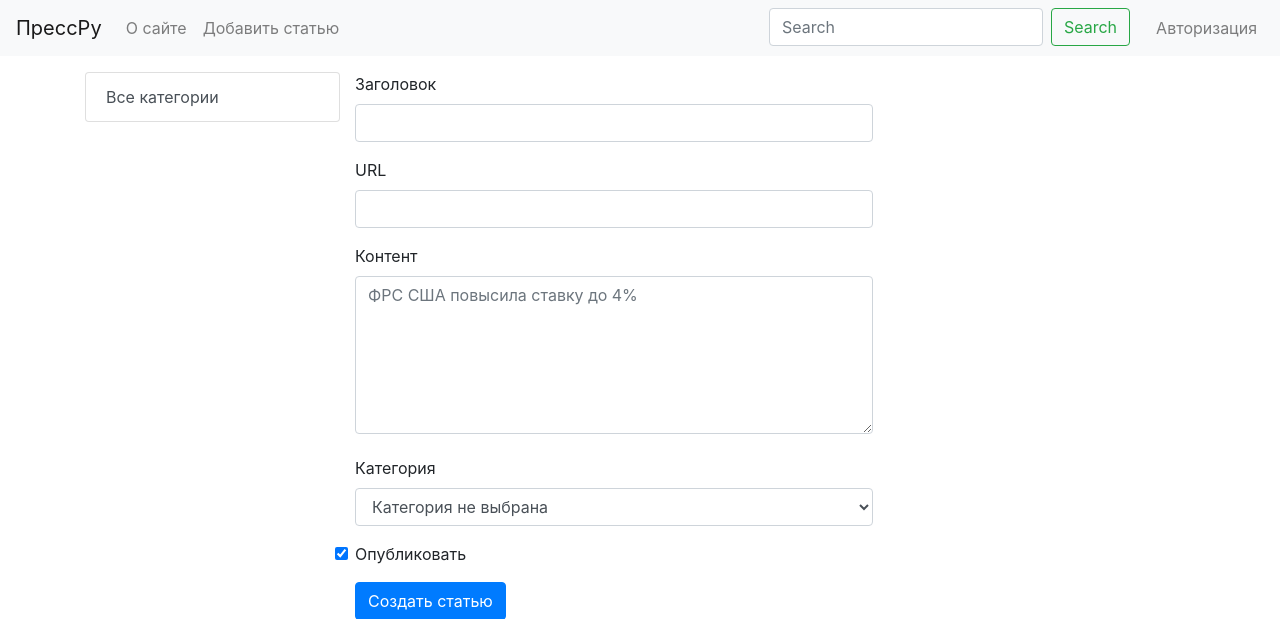
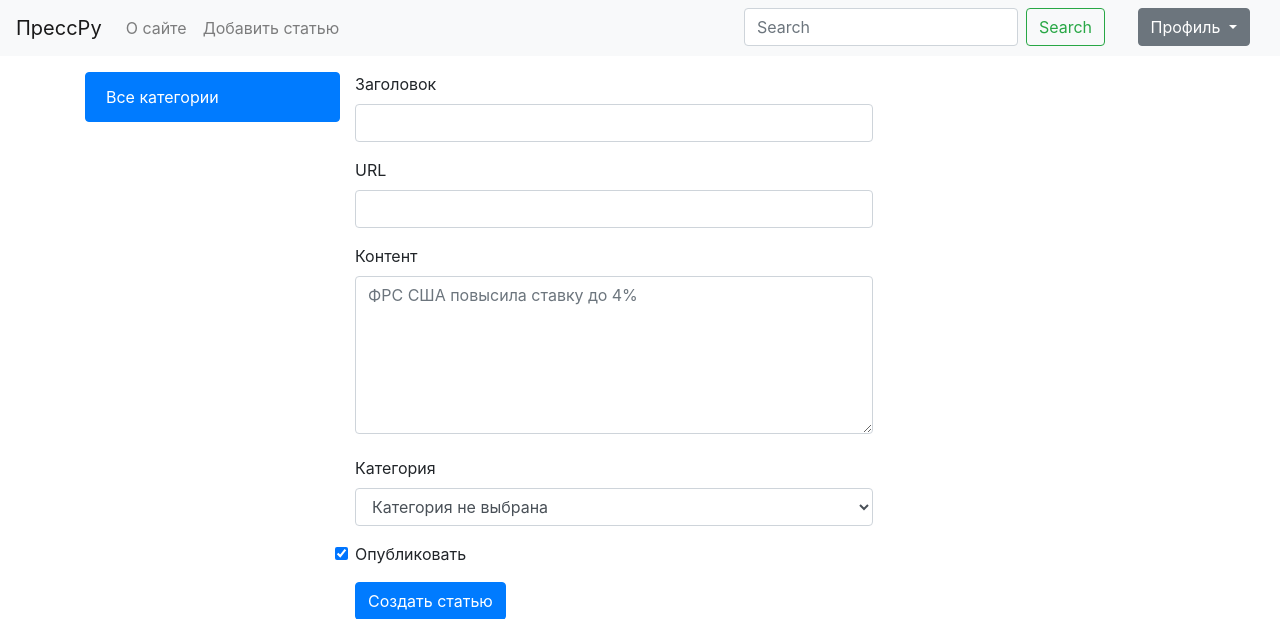
Before and after one commit to Proborder/NewsBlog, a Django app: page /create in a window 1280 px wide. Shown: the top 619 px of the page. Run offline with Django 4.2, Linux system fonts and the light colour scheme; data that the repository does not hold is empty.

Commit message:
add Auth and Register

```diff
--- a/mysite/news_app/forms.py
+++ b/mysite/news_app/forms.py
@@ -1,5 +1,7 @@
 from django import forms
 from .models import News, Category
+from django.contrib.auth.forms import UserCreationForm, AuthenticationForm
+from django.contrib.auth.models import User
 
 
 class NewsForm(forms.ModelForm):
@@ -18,3 +20,19 @@ class NewsForm(forms.ModelForm):
             'category': forms.Select(attrs={'class': 'form-control'}),
             'is_published': forms.CheckboxInput(attrs={'class': 'form-check-input'})
         }
+
+
+class RegisterUserForm(UserCreationForm):
+    username = forms.CharField(label='Логин', widget=forms.TextInput(attrs={'class': 'form-control'}))
+    email = forms.CharField(label='Email', widget=forms.EmailInput(attrs={'class': 'form-control'}))
+    password1 = forms.CharField(label='Пароль', widget=forms.PasswordInput(attrs={'class': 'form-control', 'placeholder': 'Password'}))
+    password2 = forms.CharField(label='Повтор паооля', widget=forms.PasswordInput(attrs={'class': 'form-control', 'placeholder': 'Password'}))
+
+    class Meta:
+        model = User
+        fields = ['username', 'email', 'password1', 'password2']
+
+
+class LoginUserForm(AuthenticationForm):
+    username = forms.CharField(label='Логин', widget=forms.TextInput(attrs={'class': 'form-control', 'placeholder': 'Login'}))
+    password = forms.CharField(label='Пароль', widget=forms.PasswordInput(attrs={'class': 'form-control', 'placeholder': 'Password'}))
--- a/mysite/news_app/templates/news_app/create_post.html
+++ b/mysite/news_app/templates/news_app/create_post.html
@@ -7,7 +7,7 @@
 {% block sidebar %}
     <div class="col-3">
         <div class="list-group">
-            <a href="{% url 'index' %}" class="list-group-item list-group-item-action">Все категории</a>
+            <a href="{% url 'index' %}" class="list-group-item list-group-item-action active">Все категории</a>
             {% for category in categories %}
                 <a href="{{ category.get_absolute_url }}" class="list-group-item list-group-item-action">{{ category.name }}</a>
             {% endfor %}
@@ -23,6 +23,7 @@
                 {% if f.label != 'Опубликовать' %}
                     <label for={{ f.id_for_label }}>{{ f.label }}</label>
                     {{ f }}
+                    <div class="form-error">{{ f.errors }}</div>
                 {% else %}
                     {{ f }}
                     <label class="form-check-label" for={{ f.id_for_label }}>{{ f.label }}</label>
--- a/mysite/news_app/templates/news_app/inc/_nav.html
+++ b/mysite/news_app/templates/news_app/inc/_nav.html
@@ -7,14 +7,25 @@
         <div class="navbar-nav">
             <a class="nav-item nav-link" href="#">О сайте</a>
             <a class="nav-item nav-link" href="{% url 'create-post' %}">Добавить статью</a>
-            <div style="position: absolute; right: 0; padding-right: 150px">
+            <div style="position: absolute; right: 0; padding-right: 175px">
                 <form class="form-inline">
                     <input class="form-control mr-sm-2" type="search" placeholder="Search" aria-label="Search">
                     <button class="btn btn-outline-success my-2 my-sm-0" type="submit">Search</button>
                 </form>
             </div>
-            <div style="position: absolute; right: 0; padding-right: 15px">
-                <a class="nav-item nav-link" href="#">Авторизация</a>
+            <div class="dropdown" style="position: absolute; right: 0; padding-right: 30px">
+                <button class="btn btn-secondary dropdown-toggle" type="button" id="dropdownMenuButton" data-toggle="dropdown" aria-haspopup="true" aria-expanded="false">
+                    Профиль
+                </button>
+                <div class="dropdown-menu" aria-labelledby="dropdownMenuButton">
+                    {% if request.user.is_authenticated %}
+                        <a class="dropdown-item" href="#">Личный кабинет</a>
+                        <a class="dropdown-item" href="{% url 'logout' %}">Выйти</a>
+                    {% else %}
+                        <a class="dropdown-item" href="{% url 'register' %}">Регистрация</a>
+                        <a class="dropdown-item" href="{% url 'login' %}">Авторизация</a>
+                    {% endif %}
+                </div>
             </div>
         </div>
     </div>
--- a/mysite/news_app/urls.py
+++ b/mysite/news_app/urls.py
@@ -6,4 +6,7 @@ urlpatterns = [
     path('category/<slug:categories_name>', views.NewsCategory.as_view(), name='categories'),
     path('post/<slug:post_name>', views.ShowPost.as_view(), name='post'),
     path('create', views.NewsCreateView.as_view(), name='create-post'),
+    path('login', views.LoginUser.as_view(), name='login'),
+    path('register', views.RegisterUser.as_view(), name='register'),
+    path('logout', views.logout_user, name='logout'),
 ]
--- a/mysite/news_app/views.py
+++ b/mysite/news_app/views.py
@@ -1,9 +1,11 @@
 from django.urls import reverse_lazy
-from django.http import HttpResponse
+from django.shortcuts import redirect
 from django.views.generic import ListView, DetailView, CreateView
+from django.contrib.auth.views import LoginView
+from django.contrib.auth import login, logout
 
 from .models import Category, News
-from .forms import NewsForm
+from .forms import NewsForm, RegisterUserForm, LoginUserForm
 
 
 class NewsHome(ListView):
@@ -57,3 +59,35 @@ class NewsCreateView(CreateView):
         context = super().get_context_data(**kwargs)
         context['categories'] = Category.objects.all()
         return context
+
+
+class RegisterUser(CreateView):
+    form_class = RegisterUserForm
+    template_name = 'news_app/register.html'
+    success_url = reverse_lazy('login')
+
+    def get_context_data(self, **kwargs):
+        context = super().get_context_data(**kwargs)
+        return context
+
+    def form_valid(self, form):
+        user = form.save()
+        login(self.request, user)
+        return redirect('index')
+
+
+class LoginUser(LoginView):
+    form_class = LoginUserForm
+    template_name = 'news_app/login.html'
+
+    def get_context_data(self, **kwargs):
+        context = super().get_context_data(**kwargs)
+        return context
+
+    def get_success_url(self):
+        return reverse_lazy('index')
+
+
+def logout_user(request):
+    logout(request)
+    return redirect('login')
--- a/mysite/static/css/styles.css
+++ b/mysite/static/css/styles.css
@@ -1,3 +1,9 @@
 .form-control {
     display: inline-block;
 }
+
+.form-error ul {
+    list-style: none;
+    padding: 0;
+    color: #CC0000;
+}
```
Also changed, not shown: mysite/news_app/templates/news_app/login.html (added, +19 -0 lines), mysite/news_app/templates/news_app/register.html (added, +18 -0 lines).
